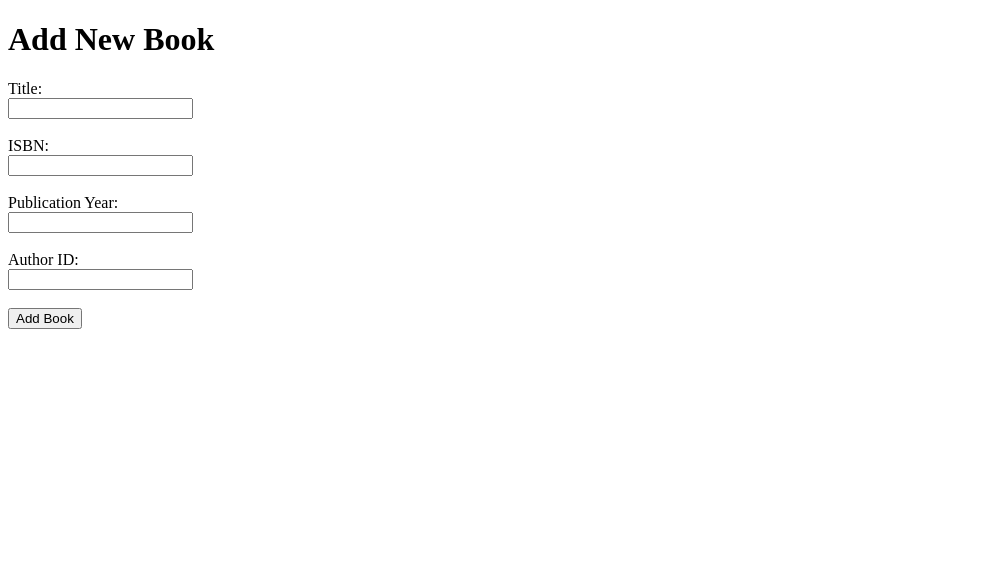
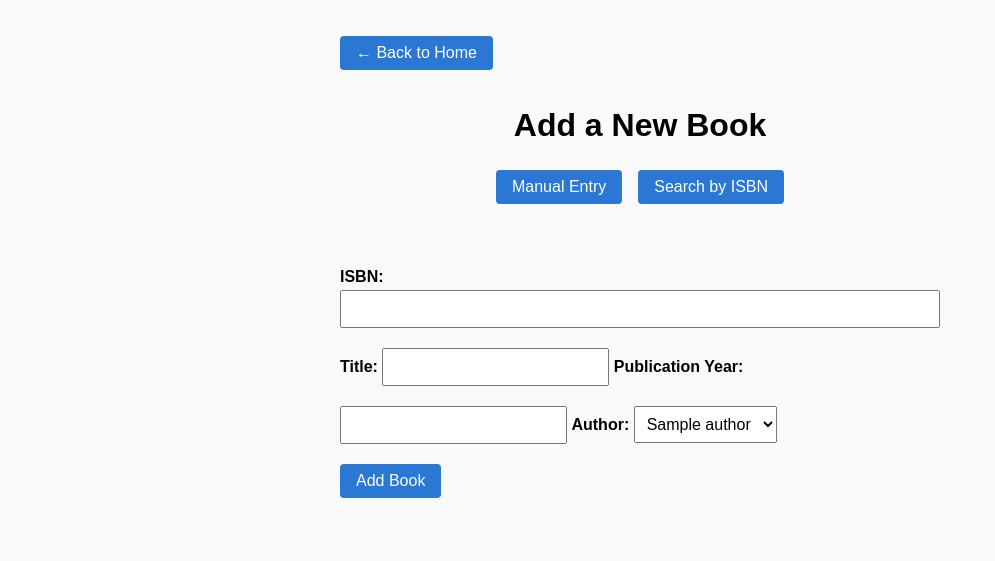
Before and after one commit to Theladron/Book_Alchemy, a Flask app: page /add_book in a window 1280 px wide. Shown: the top 561 px of the page, without its empty margins (0-995 px from the left). Run offline with Flask 3, Linux system fonts and the light colour scheme; tables that the repository leaves empty hold one stand-in row (values such as "Sample post").

Commit message:
Added multiple css and js for styling and handling add_book page and delete route. Updated the deletion and home.html with author deletion and some logic on how to handle authors without books

```diff
--- a/app.py
+++ b/app.py
@@ -45,87 +45,144 @@
 
 @app.route('/add_book', methods=["GET", "POST"])
 def add_book():
+    authors = Author.query.order_by(Author.name).all()
+
     if request.method == "POST":
-        title = request.form.get("title")
-        isbn = request.form.get("isbn")
-        publication_year = request.form.get("publication_year")
-        author_id = request.form.get("author_id")
+        mode = request.form.get("mode")  # "manual" or "isbn_lookup"
+        isbn = request.form.get("isbn", "").strip()
 
-        # checking for empty fields
-        if not title or title.strip() == "":
-            return jsonify({"error": "Title is required"}), 400
-        if not isbn or isbn.strip() == "":
+        if not isbn:
             return jsonify({"error": "ISBN is required"}), 400
-        if not publication_year or publication_year.strip() == "":
-            return jsonify({"error": "Publication year is required"}), 400
-        if not author_id or author_id.strip() == "":
-            return jsonify({"error": "Author ID is required"}), 400
 
-        # checking for existing book
-        existing_book = Book.query.filter_by(isbn=isbn).first()
-        if not existing_book:
+        # Check if book already exists
+        if Book.query.filter_by(isbn=isbn).first():
+            return jsonify({"error": "Book with this ISBN already exists"}), 400
+
+        # ===== MODE 1: ISBN LOOKUP =====
+        if mode == "isbn_lookup":
+            url = f"https://www.googleapis.com/books/v1/volumes?q=isbn:{isbn}"
+            try:
+                response = requests.get(url).json()
+            except requests.exceptions.RequestException:
+                return jsonify({"error": "Error connecting to Google Books API"}), 400
+
+            if response.get("totalItems", 0) == 0:
+                return jsonify({"error": "No book found with this ISBN"}), 400
+
+            item = response['items'][0]['volumeInfo']
+
+            title = item.get("title")
+            published_year = item.get("publishedDate", "")[:4]
+            author_name = item.get("authors", [""])[0]
+
+            if not title or not published_year or not author_name:
+                return jsonify({"error": "Incomplete book data from API"}), 400
+
+            # Match author by name
+            author = Author.query.filter(Author.name.ilike(author_name)).first()
+            if not author:
+                return jsonify({"error": f"Author '{author_name}' not found in database. Please add them first."}), 400
+
+            # Get poster
+            thumbnail = item.get('imageLinks', {}).get('thumbnail', "static/image/fallback_cover.png")
+
+            # Create entries
+            book = Book(title=title, isbn=isbn, publication_year=int(published_year), author_id=author.id)
+            poster = BookPoster(book_isbn=isbn, poster_url=thumbnail)
+
+            db.session.add(book)
+            db.session.add(poster)
+            db.session.commit()
+
+            return jsonify({"message": "Book added using ISBN lookup"}), 201
+
+        # ===== MODE 2: MANUAL ENTRY =====
+        elif mode == "manual":
+            title = request.form.get("title", "").strip()
+            publication_year = request.form.get("publication_year", "").strip()
+            author_id = request.form.get("author_id", "").strip()
+
+            if not title or not publication_year or not author_id:
+                return jsonify({"error": "All fields are required in manual mode"}), 400
+
+            # Get poster from API, fallback if not found
+            try:
+                api_response = requests.get(f"https://www.googleapis.com/books/v1/volumes?q=isbn:{isbn}").json()
+                item = api_response.get("items", [])[0]
+                thumbnail = item.get("volumeInfo", {}).get("imageLinks", {}).get("thumbnail", "static/image/fallback_cover.png")
+            except Exception:
+                thumbnail = "static/image/fallback_cover.png"
+
             book = Book(
                 title=title,
                 isbn=isbn,
-                publication_year=publication_year,
-                author_id=author_id
+                publication_year=int(publication_year),
+                author_id=int(author_id)
             )
-        else:
-            return jsonify({"error": "Book with this ISBN already exists"}), 400
-        url = f"https://www.googleapis.com/books/v1/volumes?q=isbn:{isbn}"
+            poster = BookPoster(book_isbn=isbn, poster_url=thumbnail)
 
-        # fetching book poster, handling data error
-        try:
-            response = requests.get(url).json()
-        except requests.exceptions.RequestException:
-            return jsonify({"error": "Error connecting to Google Books API"}), 400
-        if response['totalItems'] == 0:
-            return jsonify({"error": "No book found with this ISBN"}), 400
+            db.session.add(book)
+            db.session.add(poster)
+            db.session.commit()
 
-        # checking title
-        if title != response['items'][0]['volumeInfo']['title']:
-            return jsonify({"error": "Title does not match the book found"}), 400
+            return jsonify({"message": "Book manually added"}), 201
 
-        # creating fallback in case the book exists, but the poster is not found
-        try:
-            item = response.get('items', [])[0]
-            thumbnail = item['volumeInfo']['imageLinks']['thumbnail']
-        except (IndexError, KeyError, TypeError):
-            thumbnail = "static/image/fallback_cover.png"
+        return jsonify({"error": "Invalid submission mode"}), 400
 
-        poster = BookPoster(book_isbn=isbn, poster_url=thumbnail)
-
-        db.session.add(book)
-        db.session.add(poster)
-        db.session.commit()
-        return jsonify({"message": "Book created successfully"}), 201
-    query = db.session.query(Author)
-    return render_template('add_book.html')
+    return render_template('add_book.html', authors=authors)
 
 
 @app.route('/book/<int:book_id>/delete', methods=["DELETE"])
 def delete_book(book_id):
     book = Book.query.get(book_id)
-
     if not book:
         return jsonify({"error": "Book not found"}), 404
 
     author_id = book.author_id
+    isbn = book.isbn
+
+    # 1) Delete any posters for this book
+    BookPoster.query.filter_by(book_isbn=isbn).delete(synchronize_session=False)
+
+    # 2) Delete the book itself
     db.session.delete(book)
     db.session.commit()
 
+    # 3) Check remaining books by this author
     remaining_books = Book.query.filter_by(author_id=author_id).count()
-
-    # checking if author has no other books
     if remaining_books == 0:
-        author = Author.query.get(author_id)
-        db.session.delete(author)
-        db.commit()
+        # Inform frontend that this was the author's last book
         return jsonify({
-            "message": "Book and its author (no other books) deleted successfully"
+            "message": "Book deleted successfully. This was the author's last book.",
+            "author_id": author_id
         }), 200
 
     return jsonify({"message": "Book deleted successfully"}), 200
+
+
+@app.route('/author/<int:author_id>/delete', methods=["DELETE"])
+def delete_author(author_id):
+    author = Author.query.get(author_id)
+    if not author:
+        return jsonify({"error": "Author not found"}), 404
+
+    # 1) Gather all ISBNs for this author's books
+    isbns = [book.isbn for book in Book.query.filter_by(author_id=author_id).all()]
+
+    # 2) Delete all posters for those ISBNs
+    if isbns:
+        BookPoster.query.filter(BookPoster.book_isbn.in_(isbns)) \
+                        .delete(synchronize_session=False)
+
+    # 3) Delete all books by this author
+    Book.query.filter_by(author_id=author_id).delete(synchronize_session=False)
+
+    # 4) Finally delete the author
+    db.session.delete(author)
+    db.session.commit()
+
+    return jsonify({"message": "Author and all their books deleted"}), 200
+
 
 @app.route('/')
 def index():
--- /dev/null
+++ b/static/css/add_book.css
@@ -0,0 +1,59 @@
+body {
+  font-family: Arial, sans-serif;
+  padding: 2rem;
+  max-width: 600px;
+  margin: auto;
+  background-color: #f9f9f9;
+}
+
+h1 {
+  text-align: center;
+}
+
+form {
+  display: flex;
+  flex-direction: column;
+}
+
+label {
+  font-weight: bold;
+  margin-top: 1rem;
+}
+
+input, select, button {
+  padding: 0.5rem;
+  margin-top: 0.25rem;
+  margin-bottom: 1rem;
+  font-size: 1rem;
+}
+
+button {
+  width: fit-content;
+  padding: 0.5rem 1rem;
+  background-color: #2a77d4;
+  color: white;
+  border: none;
+  border-radius: 4px;
+  cursor: pointer;
+}
+
+.button-group {
+  display: flex;
+  gap: 1rem;
+  justify-content: center;
+  margin-bottom: 2rem;
+}
+
+button:hover {
+  background-color: #1d5fbf;
+}
+
+.error-message {
+  color: red;
+  font-weight: bold;
+  margin-top: 1rem;
+}
+
+#manualFields {
+  display: block;
+}
--- /dev/null
+++ b/static/js/add_book.js
@@ -0,0 +1,49 @@
+document.addEventListener("DOMContentLoaded", () => {
+  switchMode("manual");  // Ensure default mode is shown on load
+});
+
+function switchMode(mode) {
+  // Set the mode value in the hidden input field
+  document.getElementById("mode").value = mode;
+
+  const manualFields = document.getElementById("manualFields");
+
+  // Show or hide manual entry fields based on the selected mode
+  if (mode === "manual") {
+    manualFields.style.display = "block";
+  } else {
+    manualFields.style.display = "none";
+  }
+}
+
+function submitForm() {
+  // Get the form element
+  const form = document.getElementById("bookForm");
+
+  // Create FormData object to collect form values
+  const formData = new FormData(form);
+
+  // Fetch request to submit the form data
+  fetch("/add_book", {
+    method: "POST",
+    body: formData,
+  })
+    .then(res => res.json())
+    .then(data => {
+      // If there's an error from the server, display it
+      if (data.error) {
+        document.getElementById("message").textContent = data.error;
+      } else {
+        // If successful, show the success message
+        document.getElementById("message").textContent = data.message;
+        form.reset();
+        // Optionally reset the mode to 'manual' after submission
+        switchMode("manual");
+      }
+    })
+    .catch(err => {
+      // In case of a network error or any other error, show a generic error message
+      document.getElementById("message").textContent = "Fehler beim Senden des Formulars.";
+      console.error(err);
+    });
+}
--- a/templates/add_book.html
+++ b/templates/add_book.html
@@ -1,30 +1,49 @@
 <!DOCTYPE html>
 <html lang="en">
-  <head>
-    <meta charset="UTF-8">
-    <meta name="viewport" content="width=device-width, initial-scale=1.0">
-    <meta http-equiv="X-UA-Compatible" content="ie=edge">
-    <title>Add Book</title>
-  </head>
-  <body>
+<head>
+  <meta charset="UTF-8" />
+  <title>Add Book</title>
+  <meta name="viewport" content="width=device-width, initial-scale=1.0" />
+  <link rel="stylesheet" href="{{ url_for('static', filename='css/add_book.css') }}">
+  <script defer src="{{ url_for('static', filename='js/add_book.js') }}"></script>
+</head>
+<body>
+  <button type="button" onclick="location.href='{{ url_for('index') }}'">← Back to Home</button>
 
-    <h1>Add New Book</h1>
+  {% if not authors %}
+    <p>No authors in the database. Please <button type="button" onclick="location.href='{{ url_for('add_author') }}'">create an author</button> first.</p>
+  {% else %}
+    <h1>Add a New Book</h1>
+    <div class="button-group">
+      <button type="button" onclick="switchMode('manual')">Manual Entry</button>
+      <button type="button" onclick="switchMode('isbn_lookup')">Search by ISBN</button>
+    </div>
 
-    <form action="/add_book" method="POST">
-        <label for="title">Title:</label><br>
-        <input type="text" id="title" name="title" required><br><br>
+    <form id="bookForm" method="POST" action="/add_book">
+      <input type="hidden" name="mode" id="mode" value="manual" />
 
-        <label for="isbn">ISBN:</label><br>
-        <input type="text" id="isbn" name="isbn" required><br><br>
+      <label for="isbn">ISBN:</label>
+      <input type="text" id="isbn" name="isbn" required />
 
-        <label for="publication_year">Publication Year:</label><br>
-        <input type="number" id="publication_year" name="publication_year" required><br><br>
+      <div id="manualFields">
+        <label for="title">Title:</label>
+        <input type="text" id="title" name="title" />
 
-        <label for="author_id">Author ID:</label><br>
-        <input type="number" id="author_id" name="author_id" required><br><br>
+        <label for="publication_year">Publication Year:</label>
+        <input type="number" id="publication_year" name="publication_year" />
 
-        <input type="submit" value="Add Book">
+        <label for="author_id">Author:</label>
+        <select id="author_id" name="author_id" required>
+          {% for author in authors %}
+            <option value="{{ author.id }}">{{ author.name }}</option>
+          {% endfor %}
+        </select>
+      </div>
+
+      <button type="button" onclick="submitForm()">Add Book</button>
     </form>
 
-  </body>
+    <p id="message" class="error-message"></p>
+  {% endif %}
+</body>
 </html>
```
Also changed, not shown: static/css/style.css (+15 -0 lines), static/js/delete_handler.js (added, +99 -0 lines), static/js/sort_handler.js (+0 -25 lines), templates/add_author.html (+9 -5 lines), templates/home.html (+16 -3 lines), data/library.sqlite.
